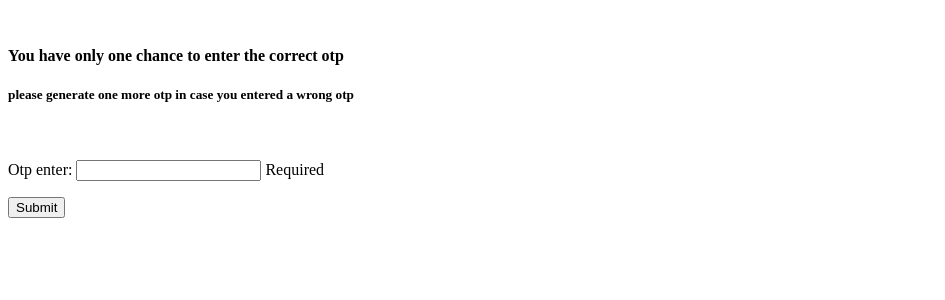
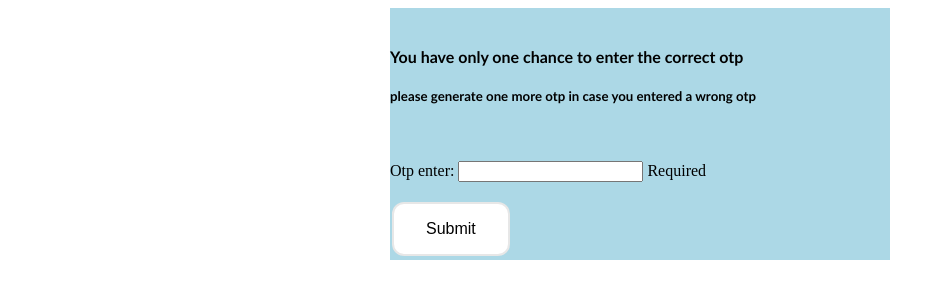
Before and after one commit to Yash03x/bdtmoodle, a Django app: page /update/ in a window 1280 px wide. Shown: the top 300 px of the page, without its empty margins (0-945 px from the left). Run offline with Django 3.2, Linux system fonts and the light colour scheme; the visitor is signed in with stand-in values (Sample User, id 1); data that the repository does not hold is empty.

Commit message:
make it better

```diff
--- a/portal/templates/otp.html
+++ b/portal/templates/otp.html
@@ -1,9 +1,36 @@
+<style>
+.content {
+  max-width: 500px;
+  margin: auto;
+}
 
-<div class="container">
+.btn {
+  background-color: #4CAF50; /* Green */
+  border: none;
+  color: white;
+  padding: 16px 32px;
+  text-align: center;
+  text-decoration: none;
+  display: inline-block;
+  font-size: 16px;
+  margin: 4px 2px;
+  transition-duration: 0.4s;
+  cursor: pointer;
+}
+.btn-primary {
+  background-color: white;
+  color: black;
+  border: 2px solid #e7e7e7;
+  border-radius: 12px;
+}
+.btn-primary:hover {background-color: #6665657a;}
+</style>
+
+<div class="container content" style="background-color:#acd8e6" >
     <br/>
-    <p style="text-align:center;">
-        <h4>You have only one chance to enter the correct otp</h4>
-        <h5>please generate one more otp in case you entered a wrong otp</h5>
+    <p >
+        <h4 style = "font-family: 'Trebuchet MS', sans-serif;">You have only one chance to enter the correct otp</h4>
+        <h5 style = "font-family: 'Trebuchet MS', sans-serif;">please generate one more otp in case you entered a wrong otp</h5>
     </p>
     <br/>
     <form method='POST' enctype="multipart/form-data">
```
